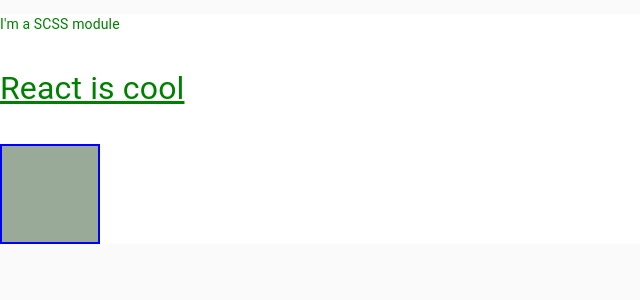
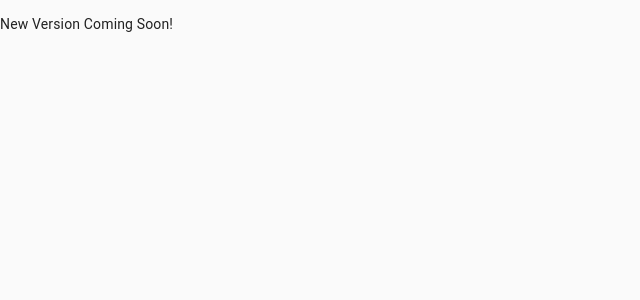
Before and after one commit to WStrellis/ws-site, a React app: page / in a window 1280 px wide. Shown: the top 300 px of the page, without its empty margins (0-640 px from the left). Built offline with nearby package versions, Linux system fonts and the light colour scheme.

Commit message:
removed css functions from webpack

```diff
--- a/build-utils/webpack.common.js
+++ b/build-utils/webpack.common.js
@@ -1,6 +1,5 @@
 /* Shared config for all environments */
 const {CleanWebpackPlugin} = require("clean-webpack-plugin")
-const MiniCssExtractPlugin = require("mini-css-extract-plugin")
 const HtmlWebpackPlugin = require("html-webpack-plugin")
 
 module.exports = (isDevelopment, path, webpack, envKeys) => ({
@@ -19,96 +18,6 @@ module.exports = (isDevelopment, path, webpack, envKeys) => ({
                 test: /\.(js|jsx)$/,
                 exclude: /node_modules/,
                 use: ["babel-loader"],
-            },
-            {
-                // look for css/sass modules
-                test: /\.(sa|sc|c)ss$/,
-                include: /\.module\.(sa|sc|c)ss$/,
-                // loaders to transform files. Loaders are executed in opposite order of declaration
-                loader: [
-                    // last loader
-                    // MiniCss plugin extracts css to separate file for production
-                    isDevelopment
-                        ? "style-loader"
-                        : MiniCssExtractPlugin.loader,
-                    {
-                        // resolve url() and @import in CSS
-                        loader: "css-loader",
-                        options: {
-                            // number of loaders before this one
-                            importLoaders: 2,
-                            // use module rules on @import resources
-                            modules: true,
-                            sourceMap: isDevelopment,
-                            // Class names will be camelized, the original class name will not to be removed from the locals
-                            localsConvention: "camelCase",
-                        },
-                    },
-                    {
-                        // apply prefixes and minimize
-                        loader: "postcss-loader",
-                        options: {
-                            config: {
-                                path: path.resolve(
-                                    __dirname,
-                                    "../",
-                                    "build-utils/postcss.config.js",
-                                ),
-                            },
-                        },
-                    },
-                    {
-                        // first loader. convert SASS to CSS
-                        loader: "sass-loader",
-                        options: {
-                            implementation: require("node-sass"),
-                        },
-                    },
-                ],
-            },
-            {
-                // look for standard css/sass stylesheets
-                test: /\.(sa|sc|c)ss$/,
-                exclude: /\.module\.(sa|sc|c)ss$/,
-                // loaders to transform files. Loaders are executed in opposite order of declarationc
-                loader: [
-                    // last loader
-                    // MiniCss plugin extracts css to separate file for production
-                    isDevelopment
-                        ? "style-loader"
-                        : MiniCssExtractPlugin.loader,
-                    {
-                        // resolve url() and @import in CSS
-                        loader: "css-loader",
-                        options: {
-                            // number of loaders before this one
-                            importLoaders: 2,
-                            sourceMap: isDevelopment,
-                            // Class names will be camelized, the original class name will not to be removed from the locals
-                            localsConvention: "camelCase",
-                        },
-                    },
-                    {
-                        // apply prefixes and minimize
-                        loader: "postcss-loader",
-                        options: {
-                            config: {
-                                path: path.resolve(
-                                    __dirname,
-                                    "../",
-                                    "build-utils/postcss.config.js",
-                                ),
-                            },
-                        },
-                    },
-                    {
-                        // first loader. convert SASS to CSS
-                        loader: "sass-loader",
-                        options: {
-                            implementation: require("node-sass"),
-                        },
-                    },
-                ],
             },
             {
                 // Process images
@@ -139,7 +48,7 @@ module.exports = (isDevelopment, path, webpack, envKeys) => ({
     },
     resolve: {
         // Eliminate need to type relative path to directories/files from these paths
-        modules: ["node_modules", "src/styles", "test-utils", "src/components"],
+        modules: ["node_modules", "test-utils", "src/components"],
         //  imports don't have to use the  file extension
         enforceExtension: false,
         extensions: [
@@ -168,10 +77,6 @@ module.exports = (isDevelopment, path, webpack, envKeys) => ({
             favicon: "./src/assets/images/favicon.png",
         }),
         // put css in separate file from js
-        new MiniCssExtractPlugin({
-            filename: "[name].[hash].css",
-            chunkFilename: "[id].[hash].css",
-        }),
         new webpack.DefinePlugin(envKeys),
     ],
 })
--- a/src/App.jsx
+++ b/src/App.jsx
@@ -1,14 +1,9 @@
 import React from "react"
-import {app, zerb, nerk, grayImage} from "./styles/App.module.scss"
 
 const App = props => {
     return (
-        <div className="blah">
-            <div className={app}>
-                <p>I&apos;m a SCSS module</p>
-                <p className={`${zerb} ${nerk}`}>{props.title}</p>
-                <div className={grayImage}></div>
-            </div>
+        <div>
+            <p>New Version Coming Soon!</p>
         </div>
     )
 }
--- a/src/index.js
+++ b/src/index.js
@@ -6,7 +6,7 @@ import CssBaseline from "@material-ui/core/CssBaseline"
 ReactDOM.render(
     <>
         <CssBaseline />
-        <App title={"React is cool"} />
+        <App />
     </>,
     document.getElementById("root"),
 )
--- a/src/styles/App.module.scss
+++ /dev/null
@@ -1,23 +0,0 @@
-$imgSize: 100px;
-
-.app {
-    background-color: #fff;
-    p {
-        color: green;
-    }
-    .grayImage {
-        width: $imgSize;
-        height: $imgSize;
-        background-image: url("../assets/images/gray_pixel.gif");
-        background-repeat: repeat;
-        border: 2px solid blue;
-    }
-}
-
-.zerb {
-    text-decoration: underline;
-}
-
-.nerk {
-    font-size: 2rem;
-}
--- a/src/styles/index.scss
+++ /dev/null
@@ -1,11 +0,0 @@
-$test1: #de5300;
-
-@mixin autoprefixTest {
-  user-select: none;
-}
-
-body {
-  min-height: 100vh;
-  @include autoprefixTest;
-  background: linear-gradient(to bottom, $test1, black);
-}
```
Also changed, not shown: build-utils/webpack.prod.js (+0 -12 lines), jest.config.js (+1 -8 lines), package.json (+0 -10 lines), 2 other files (tests, documents, lock files or other folders).
